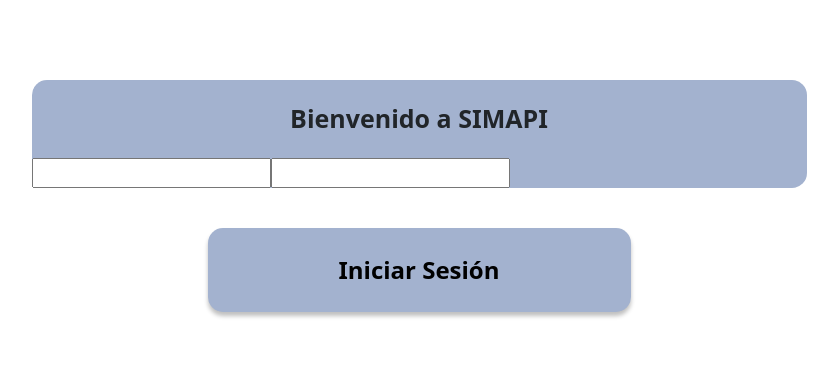
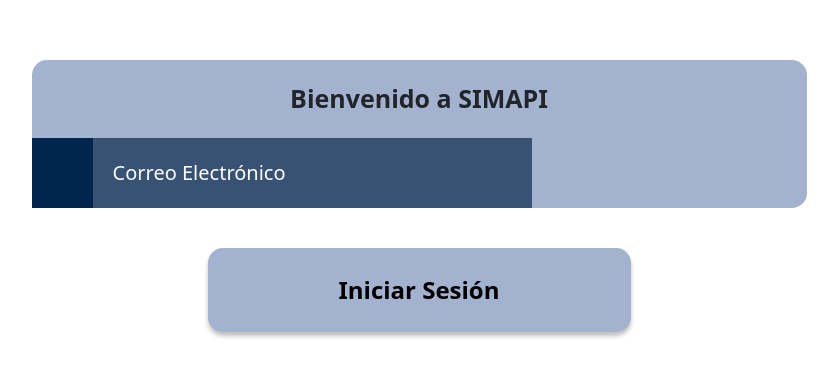
Before and after one commit to Yahird13/SIMAPI-Pantallas, a React (Create React App) app: page / in a window 1280 px wide. Shown: the part 204-580 px from the top of the page, without its empty margins (221-1059 px from the left). Built offline with nearby package versions, Linux system fonts and the light colour scheme.

Commit message:
segundo cambio loginform

```diff
--- a/src/account/LoginForm.js
+++ b/src/account/LoginForm.js
@@ -1,6 +1,10 @@
 import React from 'react';
 import Button from '../componets/buttons/Button';
 import { C_PRIMARIO } from '../componets/colors';
+import EmailField from '../componets/inputs/EmailField';
+import PasswordField from '../componets/inputs/PasswordField';
+import { faEnvelope, faEye, faEyeSlash } from '@fortawesome/free-regular-svg-icons';
+import { faLock } from '@fortawesome/free-solid-svg-icons';
 
 export const LoginForm = () => {
     return (
@@ -24,8 +28,7 @@ export const LoginForm = () => {
                         }}>Bienvenido a SIMAPI</text>
                     </div>
                     <div>
-                    <input type="email" id="email" name="email" />
-                    <input type="password" id="password" name="password" />
+                        <EmailField />
                     </div>
                 </div>
                 <div style={{
--- a/src/componets/inputs/PasswordField.js
+++ b/src/componets/inputs/PasswordField.js
@@ -3,7 +3,7 @@ import TextField from './TextField'
 import { C_SECUNDARIO, C_TERCIARIO } from '../colors'
 import "./style.css"
 
-export default function EmailField(props) {
+export default function PasswordField(props) {
   let iconShowPass = props.passIcons[0];
   let iconHidePass = props.passIcons[1];
 
```
